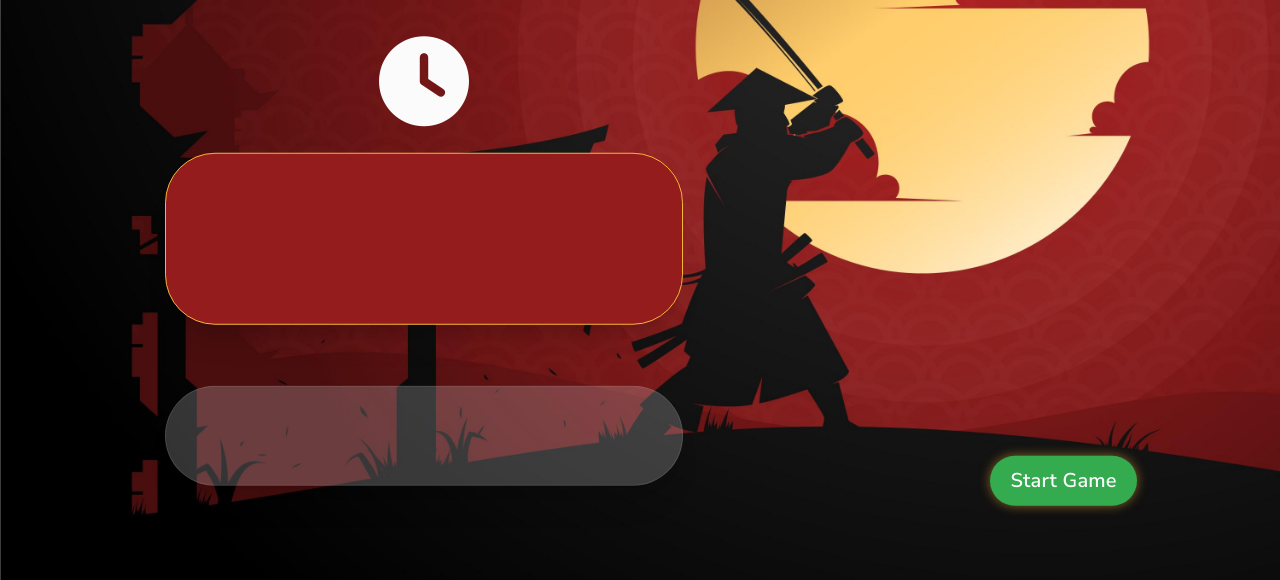
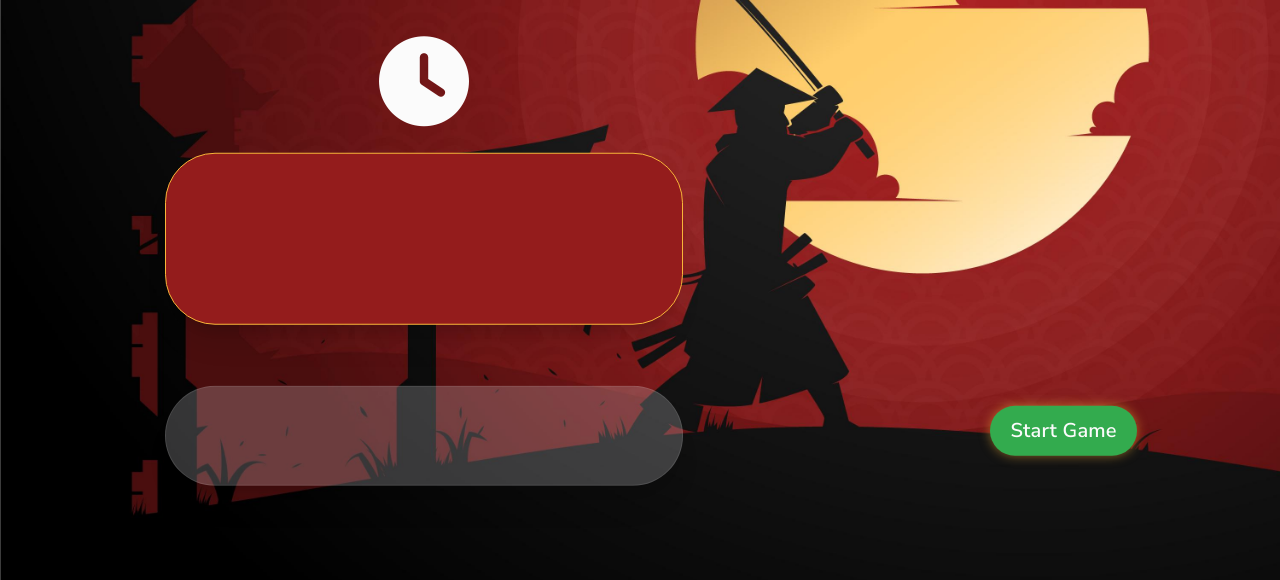
Before and after one commit to moorebarrett-jodiann/keyboard-ninja, a website with bundled scripts: page index.html in a window 1280 px wide. Shown: the part 220-800 px from the top of the page. Built offline with nearby package versions, Linux system fonts and the light colour scheme.

Commit message:
Update game area positioning

```diff
--- a/src/stylesheet/index.css
+++ b/src/stylesheet/index.css
@@ -189,7 +189,7 @@ body{
 .center .game-container .game-details .input-controls .btn {
     position: fixed;
     right: -60%;
-    bottom: 0;
+    bottom: 50px;
     height: 50px;
     display: none;
     border-radius: 50px;
```
